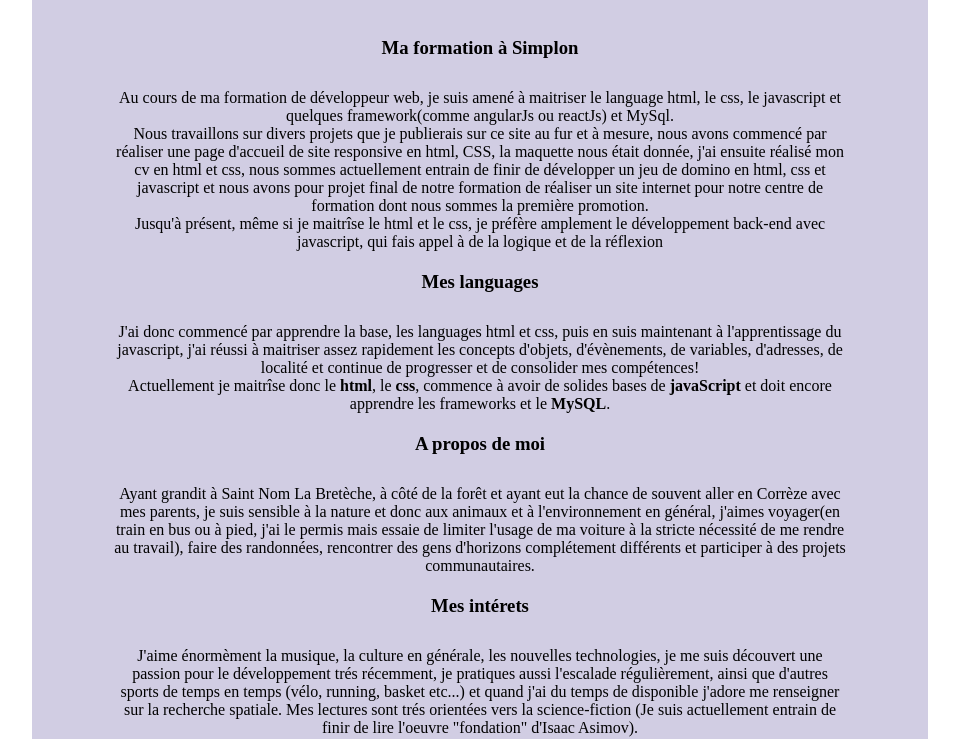
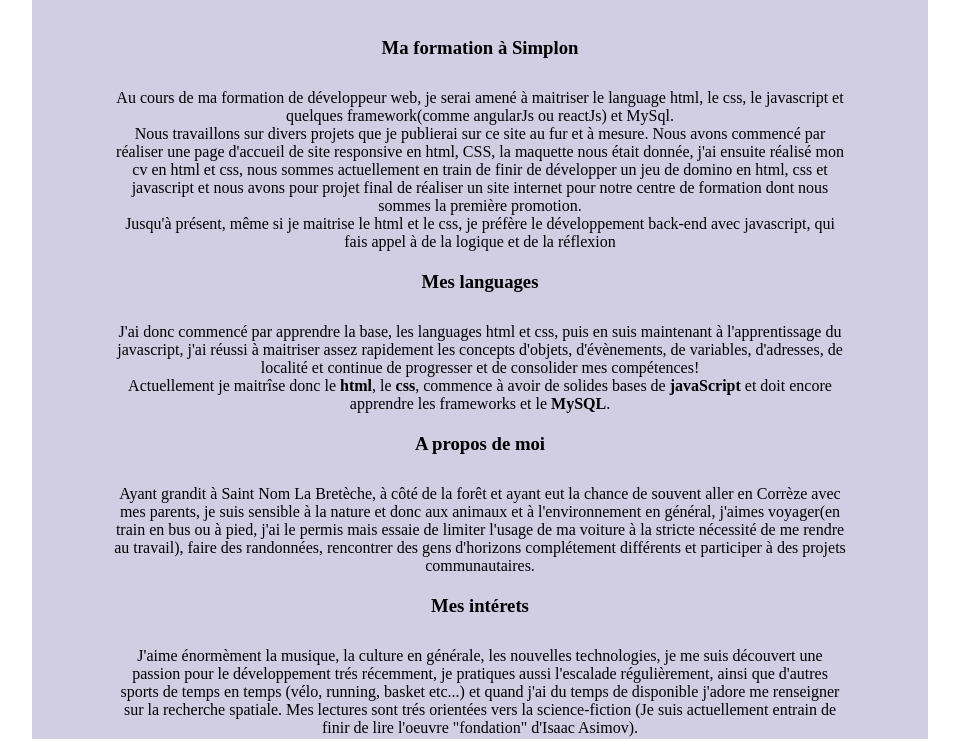
Before and after one commit to Thibtoy/Mon-Site-Web, a plain HTML site: page index.html in a window 1280 px wide. Shown: the part 68-807 px from the top of the page, without its empty margins (160-1119 px from the left). Drawn offline with Linux system fonts and the light colour scheme.

Commit message:
correction

```diff
--- a/index.html
+++ b/index.html
@@ -16,9 +16,9 @@
 		</ul>
 		<div id="présentation">
 			<h3>Ma formation à <strong>Simplon</strong></h3>
-			<p>Au cours de ma formation de développeur web, je suis amené à maitriser le language html, le css, le javascript et quelques framework(comme angularJs ou reactJs) et MySql.</p>
-			<p>Nous travaillons sur divers projets que je publierais sur ce site au fur et à mesure, nous avons commencé par réaliser une page d'accueil de site responsive en html, CSS, la maquette nous était donnée, j'ai ensuite réalisé mon cv en html et css, nous sommes actuellement entrain de finir de développer un jeu de domino en html, css et javascript et nous avons pour projet final de notre formation de réaliser un site internet pour notre centre de formation dont nous sommes la première promotion.</p>
-			<p>Jusqu'à présent, même si je maitrîse le html et le css, je préfère amplement le développement back-end avec javascript, qui fais appel à de la logique et de la réflexion</p>
+			<p>Au cours de ma formation de développeur web, je serai amené à maitriser le language html, le css, le javascript et quelques framework(comme angularJs ou reactJs) et MySql.</p>
+			<p>Nous travaillons sur divers projets que je publierai sur ce site au fur et à mesure. Nous avons commencé par réaliser une page d'accueil de site responsive en html, CSS, la maquette nous était donnée, j'ai ensuite réalisé mon cv en html et css, nous sommes actuellement en train de finir de développer un jeu de domino en html, css et javascript et nous avons pour projet final de réaliser un site internet pour notre centre de formation dont nous sommes la première promotion.</p>
+			<p>Jusqu'à présent, même si je maitrise le html et le css, je préfère le développement back-end avec javascript, qui fais appel à de la logique et de la réflexion</p>
 			<h3>Mes languages</h3>
 			<p>J'ai donc commencé par apprendre la base, les languages html et css, puis en suis maintenant à l'apprentissage du javascript, j'ai réussi à maitriser assez rapidement les concepts d'objets, d'évènements, de variables, d'adresses, de localité et continue de progresser et de consolider mes compétences!<p>
 			<p>Actuellement je maitrîse donc le <strong>html</strong>, le <strong>css</strong>, commence à avoir de solides bases de <strong>javaScript</strong> et doit encore apprendre les frameworks et le <strong>MySQL</strong>.</p>
```
